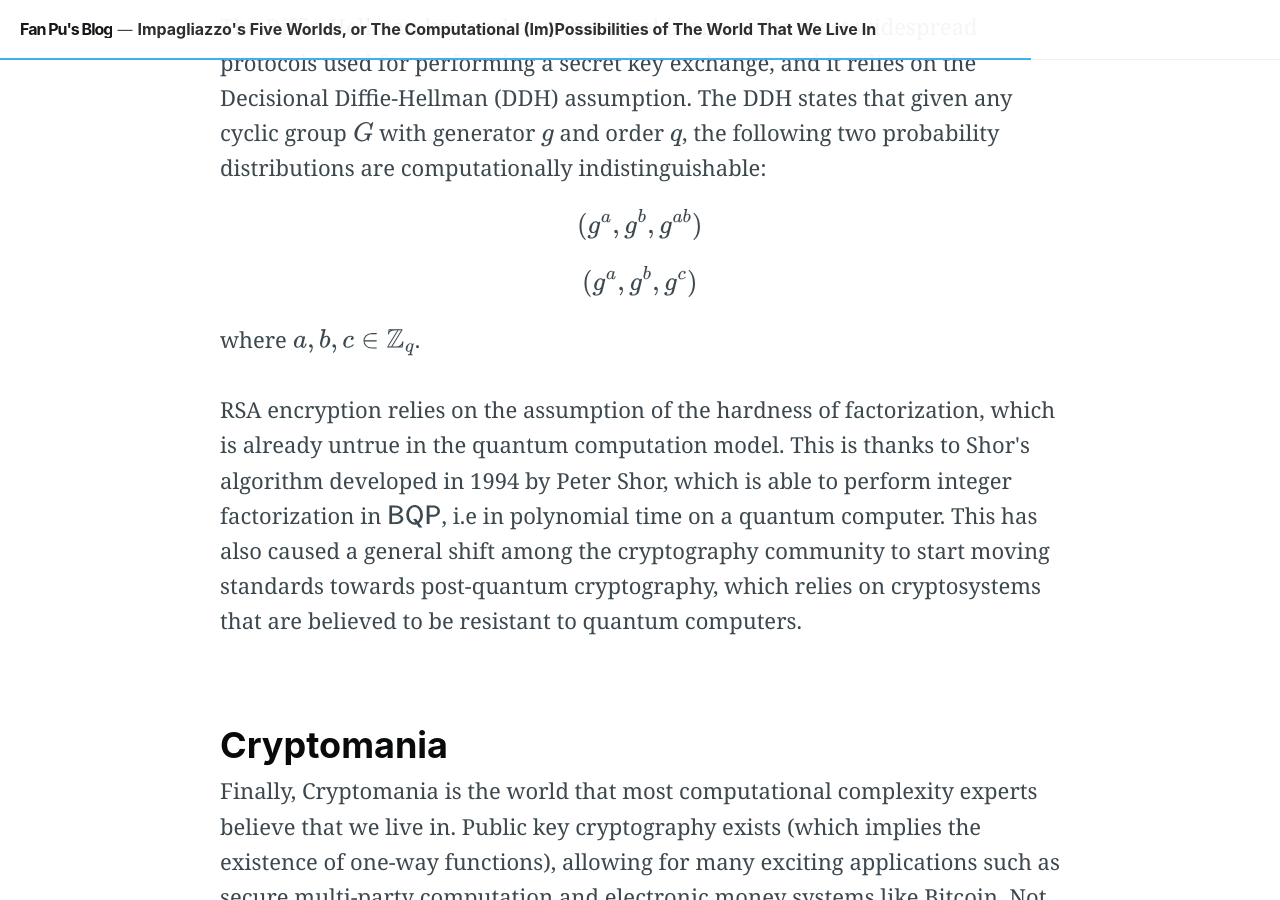
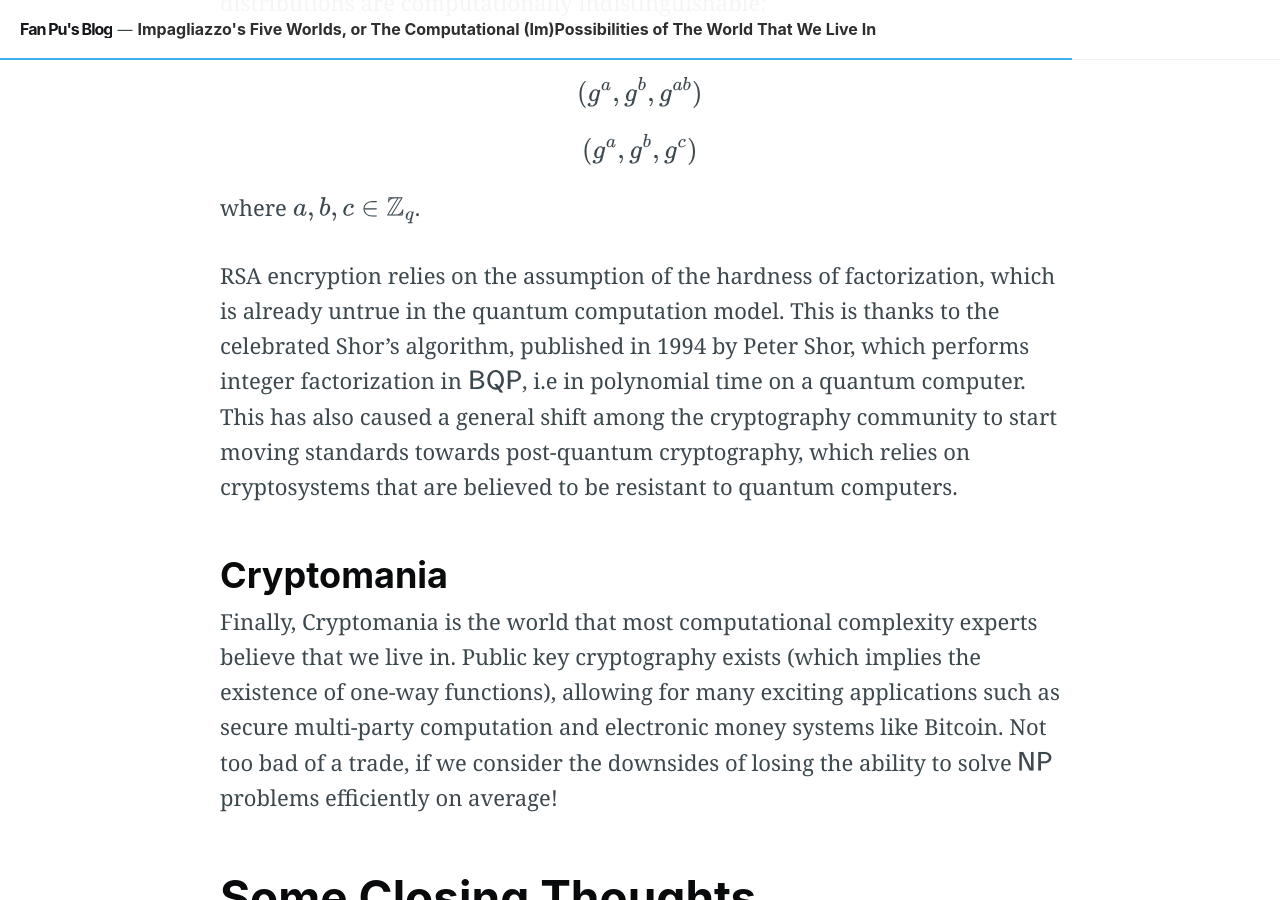
Before and after one commit to fanpu/blog, a Jekyll site: the page built from _posts/2022-07-20-impagliazzos-five-worlds.markdown, in a window 1280 px wide and 900 px high, scrolled down 5720 px. Built offline with Jekyll 4.4.1, drawn with Linux system fonts in a browser that asks for light colours; nearby versions of some CDN libraries; comment, search, counter and statistics services are not loaded; the table of contents is made by our own code; some of the changed text lies outside the part shown.

Commit message:
i hate dealing with formatting

```diff
--- a/_posts/2022-07-20-impagliazzos-five-worlds.markdown
+++ b/_posts/2022-07-20-impagliazzos-five-worlds.markdown
@@ -8,7 +8,6 @@ navigation: True
 author: fanpu
 toc: true
 ---
-
 Most people have probably heard of the $$\P = \NP?$$ problem in some shape or
 form, which asks whether the class of languages decidable in deterministic
 polynomial time is the same as the class of languages decidable in
@@ -16,107 +15,73 @@ non-deterministic polynomial time. An affirmative answer in either direction
 will have profound implications on complexity theory and on our world, as we
 will soon see.
 
-<div>
-
-It is generally believed that \( \P \neq \NP \) among complexity theorists, and
+It is generally believed that $$\P \neq \NP $$ among complexity theorists, and
 in fact, it is not uncommon for many theorems to make use of even stronger
 assumptions such as the Exponential Time Hypothesis (ETH) in order to push some
-theorems through.  <br> <br>
-
-
-</div>
+theorems through.
 
 In this post, we extend the discussion to other possible possible outcomes based
 on Impagliazzo's influential 1995 paper [A personal view of average-case
 complexity](https://ieeexplore.ieee.org/document/514853).
 
-
 # A Primer on Complexity Classes
-
-<div>
 This is a short primer on some common complexity classes that will be repeatedly mentioned through the article,
 meant for people without much complexity exposure.
 Feel free to skip it if you already know what they are.
 
-<br> <br>
-
-\( \P \) (polynomial time) is the class of languages that can be solved
+$$ \P $$ (polynomial time) is the class of languages that can be solved
 deterministically by a Turing machine in polynomial time with respect to the
 size of the input. This means that there exists an algorithm that can solve the
-problem with an input of length \(n\) in time \( O(n^c) \) for some constant
-\(c\).
+problem with an input of length $$n$$ in time $$ O(n^c) $$ for some constant
+$$c$$.
 
-<br> <br>
-\( \NP \) (non-deterministic polynomial time) is the class of languages that can
+$$ \NP $$ (non-deterministic polynomial time) is the class of languages that can
 be solved by a non-deterministic Turing machine in polynomial time. A helpful
 way of looking at it is that the Turing machine is able to branch on all
 possibilities in parallel (non-determinism), and therefore it can simply try all
 solutions in parallel and check if it works. Therefore, an equivalent
-formulation is that a problem is in \( \NP \) if it is easy to verify the
+formulation is that a problem is in $$ \NP $$ if it is easy to verify the
 solution to an input in polynomial time.
 
-<br> <br>
-
-\( \BPP \) (bounded-error probabilistic polynomial time) is the class of
+$$ \BPP $$ (bounded-error probabilistic polynomial time) is the class of
 languages that can be solved in polynomial time by a Turing machine that has
 access to random coins, and returns results with a constant error (say 1/3 of
 the time). The exact constant does not matter since execution can be simply
 repeated an additional polynomial number of times to bring the error down
 exponentially, without changing the total polytime execution time. A language in
-\(\BPP\) means that we can have a very efficient algorithm in practice since the
+$$\BPP$$ means that we can have a very efficient algorithm in practice since the
 error can be reduced to become negligible using the aforementioned technique.
 
-</div>
-
-<br>
-
 # The Five Worlds
-
-
 Here, we discuss each of the Five Worlds - Algorithmica, Heuristica, Pessiland,
 Minicrypt, and Cryptomania, Strictly speaking, there are other intermediate
 possibilities that Impagliazzo excluded which Arora and Barak calls "Weirdland",
 such as if $$ \SAT $$ takes superpolynomial time to solve, or the complexity of
 $$ \SAT $$ differs wildly depending on the input size. Do refer to their book mentioned in the [References](#references) section if you are interested.
 
-
 ## Algorithmica
-
-<div>
-
-In Algorithmica, either \( \P = \NP \) or some moral equivalent like \(\NP \subseteq
-\BPP\) holds true.  This means that whenever we have a problem where it is easy
-to check whether a solution is valid (meaning it is in \( \NP \)), we also have an
+In Algorithmica, either $$ \P = \NP $$ or some moral equivalent like $$\NP \subseteq
+\BPP$$ holds true.  This means that whenever we have a problem where it is easy
+to check whether a solution is valid (meaning it is in $$ \NP $$), we also have an
 algorithm to efficiently recover the solution.
 
-<br> <br>
-
 A major implication is that almost all optimization problems become easy:
-instead of maximizing an objective function \(f\), we can reduce the problem to
-asking if there exists a solution \( (x_1, x_2, \cdots, x_n) \) that results in
-an objective value \( f(x_1, x_2, \cdots, x_n) \geq c \) for some threshold
-\(c\).  Verifying whether the solution meets the threshold is easy and therefore
-in \(\NP\), which admits an efficient algorithm under our Algorithmica
-assumption.  Binary search can be performed on \(c\) to find a solution with the
+instead of maximizing an objective function $$f$$, we can reduce the problem to
+asking if there exists a solution $$ (x_1, x_2, \cdots, x_n) $$ that results in
+an objective value $$ f(x_1, x_2, \cdots, x_n) \geq c $$ for some threshold
+$$c$$.  Verifying whether the solution meets the threshold is easy and therefore
+in $$\NP$$, which admits an efficient algorithm under our Algorithmica
+assumption.  Binary search can be performed on $$c$$ to find a solution with the
 best value.  This will bring paradise to many areas of engineering and science.
 
-<br> <br>
-
 On the other hand, cryptography is now dead. Cryptography is founded on the
-assumption of one-way functions, where given some function \( f \), it is easy
-to compute \( y = f ( x )) \) given \( x \) but hard to invert \( f \) to
-recover \( x \) given \( y \). This is because one-way functions are in \( \NP
-\), which obliterates this assumption.
-
-</div>
-
-<br>
+assumption of one-way functions, where given some function $$ f $$, it is easy
+to compute $$ y = f ( x )) $$ given $$ x $$ but hard to invert $$ f $$ to
+recover $$ x $$ given $$ y $$. This is because one-way functions are in $$ \NP
+$$, which obliterates this assumption.
 
 ## Heuristica
-
-<div>
-
-In Heuristica, problems in \( \NP \) have worst-case hardness, but all problems
+In Heuristica, problems in $$ \NP $$ have worst-case hardness, but all problems
 that we encounter in practice can be solved in polynomial time.  To make it
 precise, we can think of inputs to all our problems as being coming from a
 probability distribution that is generated by an algorithm that runs in
@@ -124,123 +89,79 @@ polytime. This could be an algorithm that computes the cumulative distribution
 function for the distribution.  The constrained running time of this algorithm
 therefore limits how adversarial the probability distribution can be.
 
-<br> <br>
-
 Levin (of Cook-Levin fame) argues that if we believe in the strong Church-Turing
 thesis, which states that the universe is essentially a Turing machine, then all
 problems that we encounter in real life must be generated by something like a
-polytime Turing machine. Therefore, \( \NP \) problems are easy on average, or
+polytime Turing machine. Therefore, $$ \NP $$ problems are easy on average, or
 have polynomial average-case complexity.
-
-In computational complexity literature, this is saying that \( \distNP \subseteq
-\distP \).
-
-<br> <br>
+In computational complexity literature, this is saying that $$ \distNP \subseteq
+\distP $$.
 
 In addition, cryptography is still dead, because it is extremely hard to come up
 with any puzzles that an adversary can't solve efficiently.
 
-</div>
-
-<br>
-
 ## Pessiland
-
-<div>
-
 Pessiland is named as such as it is the worst possible world, where problems in
-\( \NP \) are not easy on average, and one-way functions also do not exist.
-
-<br> <br>
+$$ \NP $$ are not easy on average, and one-way functions also do not exist.
 
 This means that it is easy to come up with many hard unsolved instances of
 problems (perhaps by randomness), but hard to come up with solved instances that
 could be used for one-way functions.
-
-<br> <br>
 
 In such a world, applying generic algorithms to solve problems will not take one
 very far, and most advances will be made by understanding the specific problem
 domain better and by making tailored optimizations, not very much unlike what we
 currently do in our world.
 
-</div>
-
-<br>
-
 ## Minicrypt
-
-<div>
-
 In Minicrypt, one-way functions exist, but not public key cryptography. One of
 the two most popular primitives used in public-key cryptography protocols are
 the Diffie-Hellman key-exchange protocol, and the RSA asymmetric encryption
 algorithm.
 
-<br> <br>
-
 The Diffie-Hellman key exchange protocol is one of the most widespread protocols
 used for performing a secret key exchange, and it relies on the Decisional
-Diffie-Hellman (DDH) assumption. The DDH states that given any cyclic group \( G
-\) with generator \( g \) and order \( q \), the following two probability
+Diffie-Hellman (DDH) assumption. The DDH states that given any cyclic group $$ G
+$$ with generator $$ g $$ and order $$ q $$, the following two probability
 distributions are computationally indistinguishable:
 
-$$ ( g^a, g^b, g^{ab})$$ $$ ( g^a, g^b, g^c) $$
+<div>
+$$ ( g^a, g^b, g^{ab})$$
+$$ ( g^a, g^b, g^c) $$
+</div>
 
-where \( a, b, c \in \mathbb{Z}_q \).
-
-<br> <br>
+where $$ a, b, c \in \mathbb{Z}_q $$.
 
 RSA encryption relies on the assumption of the hardness of factorization, which
-is already untrue in the quantum computation model. This is thanks to Shor's
-algorithm developed in 1994 by Peter Shor, which is able to perform integer
-factorization in \( \BQP \), i.e in polynomial time on a quantum computer.  This
+is already untrue in the quantum computation model. This is thanks to the celebrated Shor's
+algorithm, published in 1994 by Peter Shor, which performs integer
+factorization in $$ \BQP $$, i.e in polynomial time on a quantum computer.  This
 has also caused a general shift among the cryptography community to start moving
 standards towards post-quantum cryptography, which relies on cryptosystems that
 are believed to be resistant to quantum computers.
 
-</div>
-
-<br>
-
 ## Cryptomania
-
-<div>
-
 Finally, Cryptomania is the world that most computational complexity experts
 believe that we live in. Public key cryptography exists (which implies the
 existence of one-way functions), allowing for many exciting applications such as
 secure multi-party computation and electronic money systems like Bitcoin. Not
 too bad of a trade, if we consider the downsides of losing the ability to solve
-\( \NP \) problems efficiently on average!
-
-</div>
-
-<br>
+$$ \NP $$ problems efficiently on average!
 
 # Some Closing Thoughts
-
-<div>
 I found it illuminating to consider a more nuanced debate of the computational
-possibilities of our world beyond just a simplistic \( \P = \NP? \) view. Most
+possibilities of our world beyond just a simplistic $$ \P = \NP? $$ view. Most
 experts think that we are in Minicrypt or Cryptomania. It would be interesting
 to see if the cryptosystems that we rely so heavily on today (Diffie-Hellman,
 elliptic curve cryptography, etc) will be broken in the coming decades, since we
 have no real reason to believe that the assumptions are hard other than the fact
 that a ton of smart people have tried for years to break it and failed.
-</div>
-
-<br>
 
 # References
-
 - [Personal View of Average-Case
 Complexity](https://www2.karlin.mff.cuni.cz/~krajicek/ri5svetu.pdf)
-
 - [Average Case Complexity](
 https://www2.cs.sfu.ca/~kabanets/881/scribe_notes/lec8.pdf)
-
 - Arora, S., &amp; Barak, B. (2016). Computational Complexity: A Modern
 Approach. Cambridge University Press.
-
 *Banner picture: Denali National Park, Alaska*
```
